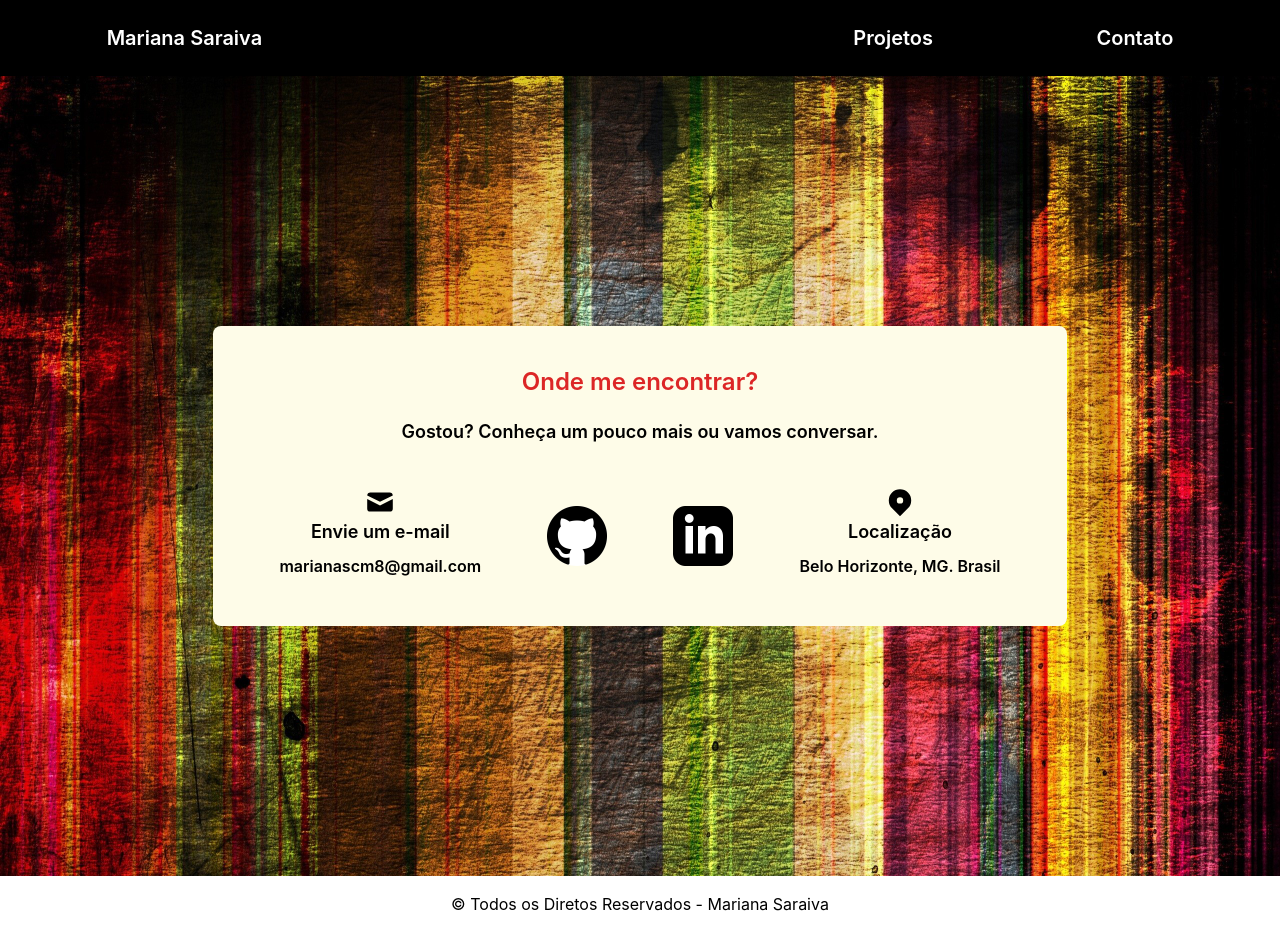
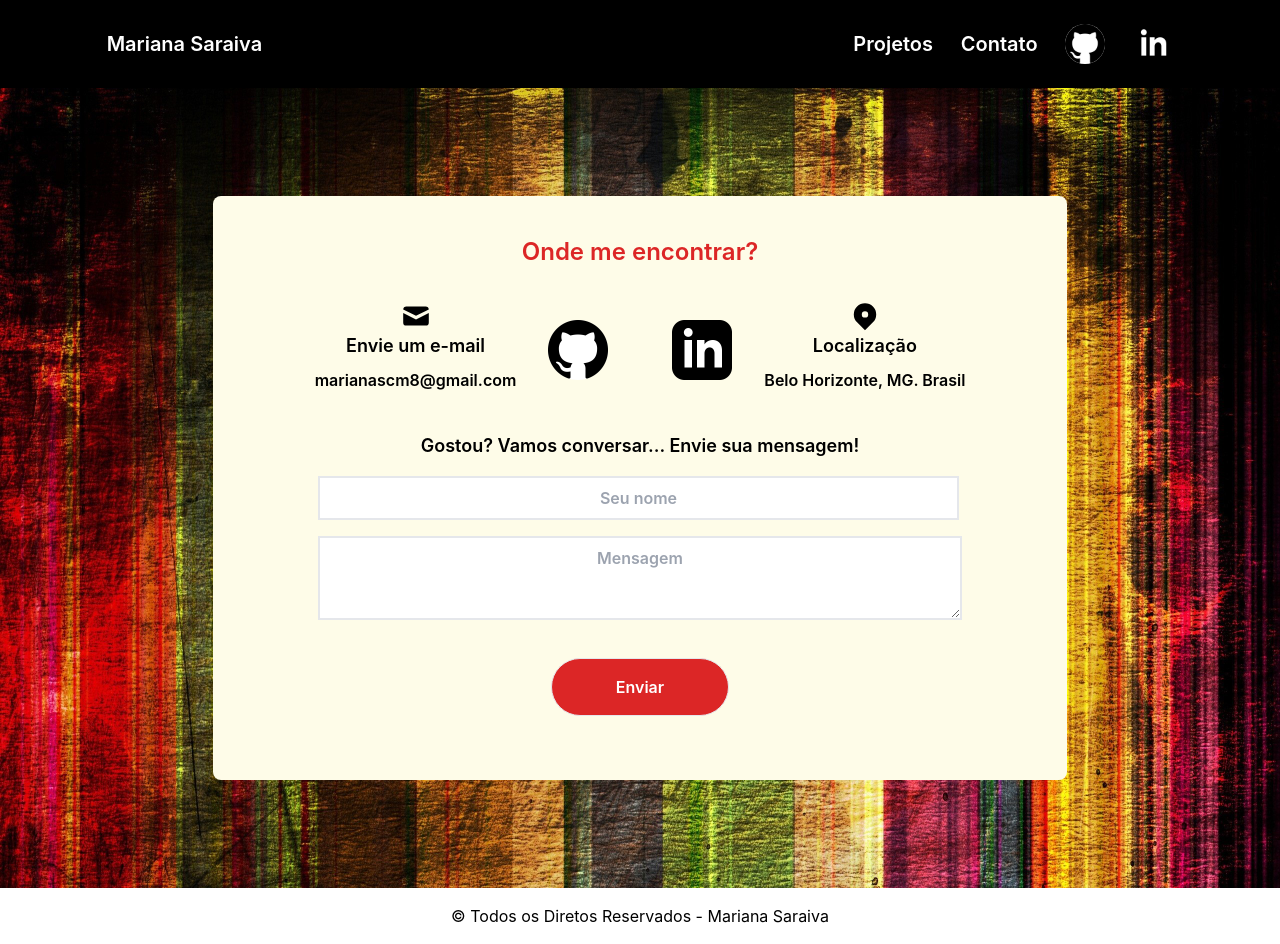
Before and after one commit to marianasaraiva/marianasaraiva.github.io, a React (Create React App) app: page /contact in a window 1280 px wide. Built offline with nearby package versions, Linux system fonts and the light colour scheme.

Commit message:
feat: implementation send Email Message

```diff
--- a/package.json
+++ b/package.json
@@ -3,6 +3,7 @@
   "version": "0.1.0",
   "private": true,
   "dependencies": {
+    "@emailjs/browser": "^3.4.0",
     "@testing-library/jest-dom": "^5.16.2",
     "@testing-library/react": "^12.1.2",
     "@testing-library/user-event": "^13.5.0",
--- a/src/components/Header.js
+++ b/src/components/Header.js
@@ -1,14 +1,22 @@
 import React from 'react';
 import { Link } from 'react-router-dom';
 import { HeaderStyle, HeaderStyleP } from './styles.js';
+import Github from '../images/icon-github.png';
+import Linkedin from '../images/icon-linkedin.png';
 
 function Header() {
   return (
     <HeaderStyle>
-      <Link className="w-2/4 flex flex-wrap items-center justify-between hover:text-rose-500 duration-500" to={'/'}>Mariana Saraiva</Link>
+      <Link className="w-2/4 flex flex-wrap items-center justify-between hover:text-rose-600 duration-500" to={'/'}>Mariana Saraiva</Link>
       <HeaderStyleP>
-        <Link className="hover:text-rose-500 duration-500" to={'/projects'}>Projetos</Link>
-        <Link className="hover:text-rose-500 duration-500" to={'/contact'}>Contato</Link>
+        <Link className="hover:text-rose-600 duration-500" to={'/projects'}>Projetos</Link>
+        <Link className="hover:text-rose-600 duration-500" to={'/contact'}>Contato</Link>
+        <Link className="bg-white hover:bg-rose-600 rounded-full duration-500" to={{ pathname: "https://github.com/marianasaraiva" }} target="_blank">
+          <img width="40" src={Github} alt="icone do github duration-500" />
+        </Link>
+        <Link className="bg-white hover:bg-rose-600 rounded-full" to={{ pathname: "https://www.linkedin.com/in/marianascmoura/" }} target="_blank">
+          <img width="40" src={Linkedin} alt="icone do linkedin" />
+        </Link>
       </HeaderStyleP>
     </HeaderStyle>
   );
--- a/src/pages/Contact.js
+++ b/src/pages/Contact.js
@@ -1,4 +1,4 @@
-import React from 'react';
+import React, { useState } from 'react';
 import { Link } from 'react-router-dom';
 import Footer from '../components/Footer';
 import Header from '../components/Header';
@@ -9,21 +9,43 @@ import {
   ContainerContacts,
   StyleP,
   Titleh3,
-  LocationItemStyle
+  ButtonSearch,
+  LocationItemStyle,
+  ContainerMidias,
+  InputContact,
+  TextAreaContact
 } from './styles.js';
+import emailjs from '@emailjs/browser';
 import Github from '../images/icon-github.png';
 import Linkedin from '../images/icon-linkedin.png';
+import { init } from '@emailjs/browser';
+init("4fmOJ1PUN_y6Tbl90");
 
 function Contact() {
+  const [sendName, setSendName] = useState('');
+  const [sendMessage, setSendMessage] = useState('');
+
+  (function () {
+    emailjs.init("4fmOJ1PUN_y6Tbl90");
+  })();
+
+  const emailSendLibrary = (send) => {
+    console.log(send);
+    emailjs.send("service_prps49g", "template_5lphbeb", send)
+      .then(function (response) {
+        console.log('SUCCESS!', response.status, response.text);
+      }, function (error) {
+        console.log('FAILED...', error);
+      });
+  }
+
   return (
     <div>
       <Header />
       <BackgroundImageStyle>
         <SectionStyle>
           <Title>Onde me encontrar?</Title>
-          <StyleP>Gostou? Conheça um pouco mais ou vamos conversar.</StyleP>
-
-          <ContainerContacts>
+          <ContainerMidias>
             <LocationItemStyle>
               <svg xmlns="http://www.w3.org/2000/svg" className="h-8 w-8" viewBox="0 0 20 20" fill="currentColor">
                 <path d="M2.003 5.884L10 9.882l7.997-3.998A2 2 0 0016 4H4a2 2 0 00-1.997 1.884z" />
@@ -32,12 +54,12 @@ function Contact() {
               <Titleh3>Envie um e-mail</Titleh3>
               <p>marianascm8@gmail.com</p>
             </LocationItemStyle>
-            <Link className="bg-white hover:bg-rose-600 rounded-full" to={{ pathname: "https://github.com/marianasaraiva" }} target="_blank">
-              <img width="60" src={Github} alt="icone do github" />
-            </Link>
-            <Link className="bg-white hover:bg-rose-600 rounded-full" to={{ pathname: "https://www.linkedin.com/in/marianascmoura/" }} target="_blank">
-              <img width="60" src={Linkedin} alt="icone do linkedin" />
-            </Link>
+              <Link className="bg-white hover:bg-rose-600 rounded-full m-8" to={{ pathname: "https://github.com/marianasaraiva" }} target="_blank">
+                <img width="60" src={Github} alt="icone do github" />
+              </Link>
+              <Link className="bg-white hover:bg-rose-600 rounded-full m-8" to={{ pathname: "https://www.linkedin.com/in/marianascmoura/" }} target="_blank">
+                <img width="60" src={Linkedin} alt="icone do linkedin" />
+              </Link>
             <LocationItemStyle>
               <svg xmlns="http://www.w3.org/2000/svg" className="h-8 w-8" viewBox="0 0 20 20" fill="currentColor">
                 <path fillRule="evenodd" d="M5.05 4.05a7 7 0 119.9 9.9L10 18.9l-4.95-4.95a7 7 0 010-9.9zM10 11a2 2 0 100-4 2 2 0 000 4z" clipRule="evenodd" />
@@ -45,6 +67,47 @@ function Contact() {
               <Titleh3>Localização</Titleh3>
               <p>Belo Horizonte, MG. Brasil</p>
             </LocationItemStyle>
+          </ContainerMidias>
+          <StyleP>Gostou? Vamos conversar... Envie sua mensagem!</StyleP>
+
+          <form
+            className="text-center my-2"
+            action="malito:marianascm8@gmail.com"
+            method="post"
+            encType="multipart/form-data"
+          >
+            <InputContact
+              type="text"
+              required
+              placeholder="Seu nome"
+              name="name"
+              onChange={({ target }) => setSendName(target.value)}
+              value={sendName}
+            />
+            <TextAreaContact
+              type="text"
+              required
+              placeholder="Mensagem"
+              name="notes"
+              onChange={({ target }) => setSendMessage(target.value)}
+              value={sendMessage}
+            />
+            <div>
+              <ButtonSearch
+                type="button"
+                onClick={() => {
+                  emailSendLibrary({ name: sendName, notes: sendMessage });
+                  setSendName('');
+                  setSendMessage('');
+                }}
+              >
+                Enviar
+              </ButtonSearch>
+            </div>
+          </form>
+          <ContainerContacts>
+
+
           </ContainerContacts>
 
         </SectionStyle>
--- a/src/pages/styles.js
+++ b/src/pages/styles.js
@@ -198,7 +198,6 @@ export const ContainerContacts = tw.div`
 export const StyleP = tw.p`
   text-lg
   font-semibold
-  mb-10
 `;
 
 export const Titleh3 = tw.h3`
@@ -214,3 +213,30 @@ export const LocationItemStyle = tw.div`
   text-black
   text-center
 `;
+
+export const ContainerMidias = tw.div`
+  flex
+  items-center
+  justify-center
+  w-full
+  mb-5
+`;
+
+export const InputContact = tw.input`
+  flex
+  items-center
+  justify-center
+  border-2
+  text-center
+  m-2
+  px-48
+  rouded-lg
+`;
+
+export const TextAreaContact = tw.textarea`
+  text-center
+  border-2
+  m-2
+  px-52
+  rouded-lg
+`;
--- a/src/services/dataProjects.js
+++ b/src/services/dataProjects.js
@@ -99,4 +99,8 @@ export const dataTechnologies = [
     name: 'MySQL',
     image: "https://raw.githubusercontent.com/devicons/devicon/master/icons/mysql/mysql-original-wordmark.svg",
   },
+  {
+    name: 'NodeJS',
+    image: "https://raw.githubusercontent.com/devicons/devicon/master/icons/nodejs/nodejs-original-wordmark.svg",
+  },
 ];
```
Also changed, not shown: 2 other files (tests, documents, lock files or other folders).
